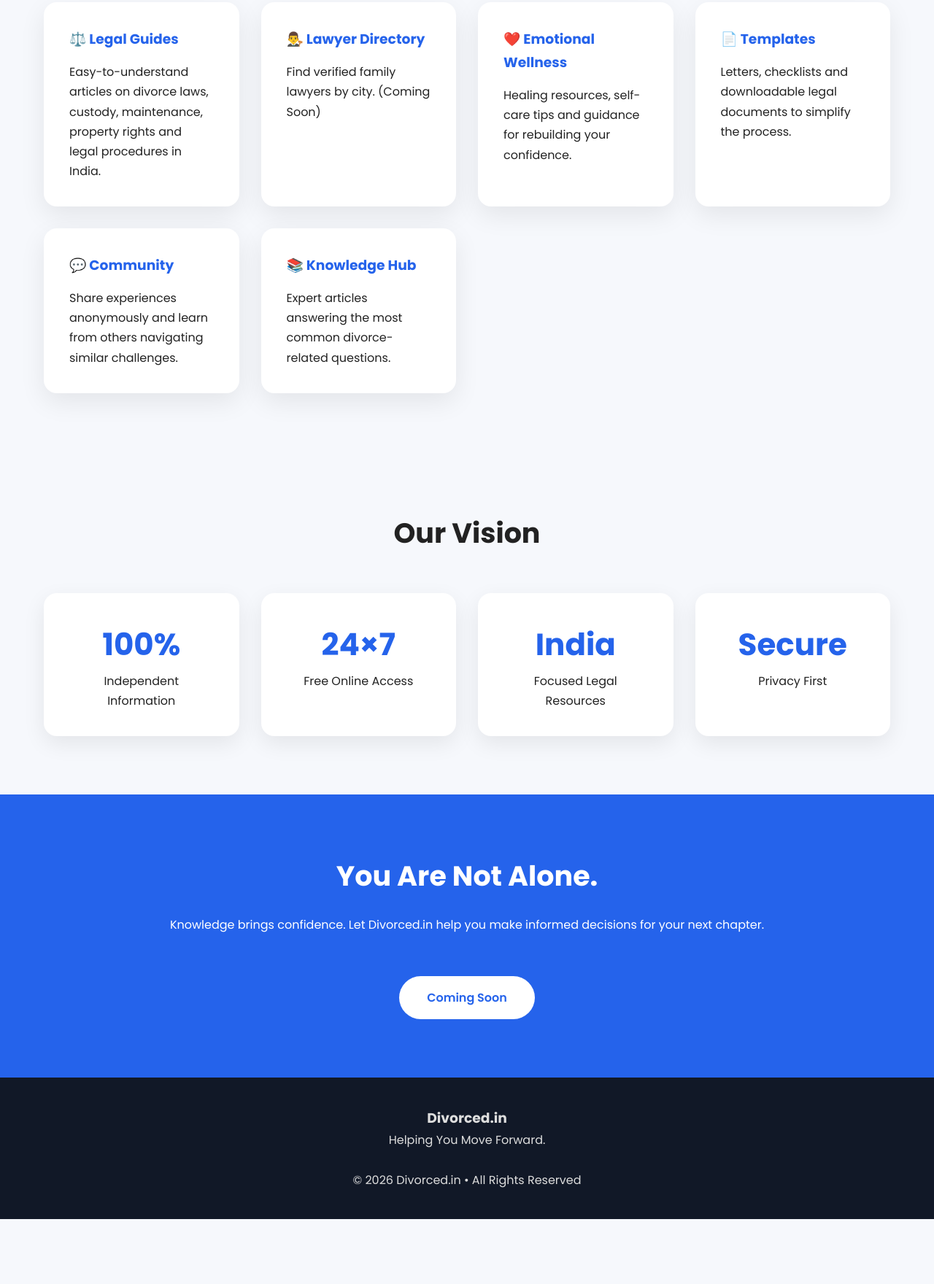
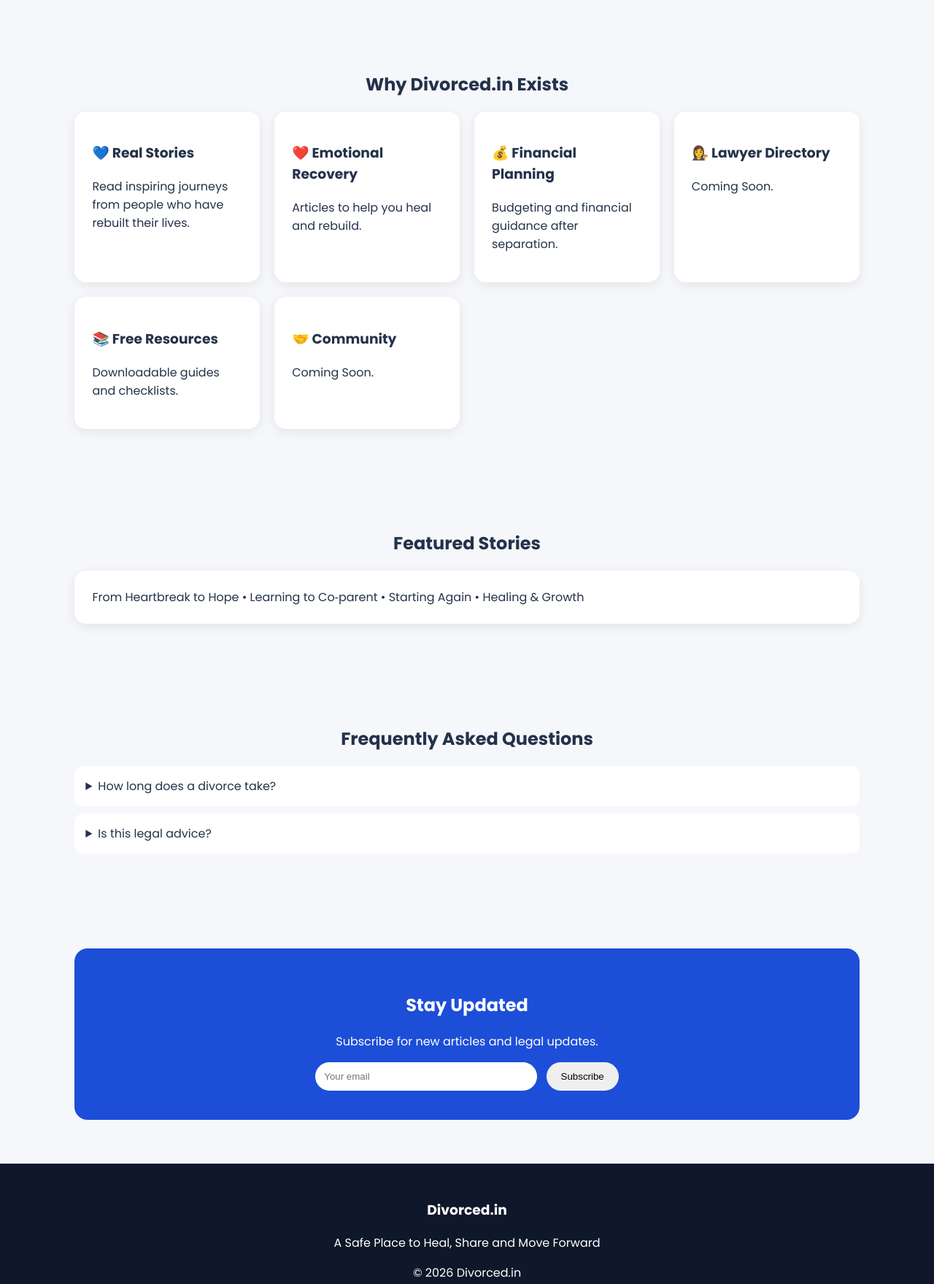
Before and after one commit to domaindragon007/Divorced.in, a plain HTML site: page index.html in a window 1280 px wide. Shown: the part 704-2464 px from the top of the page at 73% size. Before the commit the page ends 2375 px from the top, so only its background shows below. Drawn offline with Linux system fonts and the light colour scheme.

Commit message:
Update index.html

```diff
--- a/index.html
+++ b/index.html
@@ -3,262 +3,80 @@
 <head>
 <meta charset="UTF-8">
 <meta name="viewport" content="width=device-width, initial-scale=1.0">
-
-<title>Divorced.in | Helping You Move Forward</title>
-
+<title>Divorced.in | A Safe Place to Heal, Share and Move Forward</title>
+<meta name="description" content="A supportive community for life after divorce.">
+<link rel="preconnect" href="https://fonts.googleapis.com">
+<link rel="preconnect" href="https://fonts.gstatic.com" crossorigin>
 <link href="https://fonts.googleapis.com/css2?family=Poppins:wght@300;400;600;700&display=swap" rel="stylesheet">
-
 <style>
-
-*{
-margin:0;
-padding:0;
-box-sizing:border-box;
-font-family:Poppins,sans-serif;
-}
-
-body{
-background:#f6f8fc;
-color:#222;
-line-height:1.7;
-}
-
-.hero{
-background:linear-gradient(135deg,#1d4ed8,#2563eb,#60a5fa);
-color:white;
-padding:100px 20px;
-text-align:center;
-}
-
-.hero h1{
-font-size:64px;
-font-weight:700;
-}
-
-.hero p{
-font-size:22px;
-max-width:800px;
-margin:20px auto;
-opacity:.95;
-}
-
-.btn{
-display:inline-block;
-padding:16px 38px;
-background:white;
-color:#2563eb;
-font-weight:600;
-text-decoration:none;
-border-radius:40px;
-margin-top:30px;
-transition:.3s;
-}
-
-.btn:hover{
-transform:translateY(-4px);
-box-shadow:0 15px 30px rgba(0,0,0,.2);
-}
-
-.container{
-max-width:1200px;
-margin:auto;
-padding:80px 20px;
-}
-
-h2{
-text-align:center;
-font-size:38px;
-margin-bottom:50px;
-}
-
-.grid{
-display:grid;
-grid-template-columns:repeat(auto-fit,minmax(260px,1fr));
-gap:30px;
-}
-
-.card{
-background:white;
-padding:35px;
-border-radius:18px;
-box-shadow:0 12px 35px rgba(0,0,0,.08);
-transition:.3s;
-}
-
-.card:hover{
-transform:translateY(-8px);
-}
-
-.card h3{
-margin-bottom:15px;
-color:#2563eb;
-}
-
-.stats{
-display:grid;
-grid-template-columns:repeat(auto-fit,minmax(200px,1fr));
-gap:30px;
-text-align:center;
-}
-
-.stat{
-background:white;
-padding:35px;
-border-radius:18px;
-box-shadow:0 10px 30px rgba(0,0,0,.08);
-}
-
-.stat h1{
-font-size:42px;
-color:#2563eb;
-}
-
-.cta{
-background:#2563eb;
-color:white;
-text-align:center;
-padding:80px 20px;
-}
-
-.cta h2{
-margin-bottom:20px;
-color:white;
-}
-
-footer{
-background:#111827;
-color:#ddd;
-text-align:center;
-padding:40px;
-}
-
-@media(max-width:700px){
-
-.hero h1{
-font-size:42px;
-}
-
-.hero p{
-font-size:18px;
-}
-
-}
-
+body{margin:0;font-family:Poppins,sans-serif;background:#f5f7fb;color:#24324a}
+header{position:sticky;top:0;background:#fff;padding:16px 8%;display:flex;justify-content:space-between;align-items:center;box-shadow:0 2px 10px rgba(0,0,0,.08)}
+nav a{text-decoration:none;color:#234;margin-left:20px}
+.hero{background:linear-gradient(135deg,#2563eb,#1d4ed8);color:#fff;padding:90px 8%;text-align:center}
+.hero h1{font-size:48px;margin:0}
+.hero p{max-width:700px;margin:20px auto}
+.btn{display:inline-block;background:#fff;color:#2563eb;padding:14px 28px;border-radius:30px;text-decoration:none;font-weight:600}
+section{padding:60px 8%}
+h2{text-align:center}
+.grid{display:grid;grid-template-columns:repeat(auto-fit,minmax(230px,1fr));gap:20px}
+.card{background:#fff;padding:24px;border-radius:16px;box-shadow:0 4px 15px rgba(0,0,0,.08)}
+.faq details{background:#fff;margin:10px 0;padding:15px;border-radius:12px}
+.news{background:#1d4ed8;color:#fff;border-radius:18px;text-align:center;padding:40px}
+.news input{padding:12px;border-radius:25px;border:none;width:280px;max-width:90%}
+.news button{padding:12px 20px;border:none;border-radius:25px;margin-left:8px}
+footer{background:#0f172a;color:#fff;text-align:center;padding:30px}
 </style>
-
 </head>
-
 <body>
-
+<header><strong>Divorced.in</strong><nav><a href="#">Home</a><a href="#services">Services</a><a href="#faq">FAQ</a><a href="#contact">Contact</a></nav></header>
 <section class="hero">
-
-<h1>Divorced.in</h1>
-
-<p>
-Helping You Move Forward with trusted legal information,
-practical guidance and emotional support for every stage
-of the divorce journey.
-</p>
-
-<a href="#" class="btn">Explore Resources</a>
-
+<h1>You Are Not Alone.</h1>
+<p>Every divorce journey is different. Read real stories, find hope, and share your own journey with a compassionate community.</p>
+<a class="btn" href="#services">Read Real Stories</a>
 </section>
 
-<div class="container">
+<section>
+<h2>Our Mission</h2>
+<p style="max-width:800px;margin:auto;text-align:center;">
+Divorced.in is a compassionate community for people rebuilding their lives after divorce. We believe that sharing experiences, supporting one another, and offering hope can make even the hardest journeys feel less lonely.
+</p>
+</section>
 
-<h2>Everything You Need In One Place</h2>
+<section id="services">
+<h2>Why Divorced.in Exists</h2>
+<div class="grid">
+<div class="card"><h3>💙 Real Stories</h3><p>Read inspiring journeys from people who have rebuilt their lives.</p></div>
+<div class="card"><h3>❤️ Emotional Recovery</h3><p>Articles to help you heal and rebuild.</p></div>
+<div class="card"><h3>💰 Financial Planning</h3><p>Budgeting and financial guidance after separation.</p></div>
+<div class="card"><h3>👩‍⚖️ Lawyer Directory</h3><p>Coming Soon.</p></div>
+<div class="card"><h3>📚 Free Resources</h3><p>Downloadable guides and checklists.</p></div>
+<div class="card"><h3>🤝 Community</h3><p>Coming Soon.</p></div>
+</div>
+</section>
 
-<div class="grid">
+<section>
+<h2>Featured Stories</h2>
+<div class="card">From Heartbreak to Hope • Learning to Co‑parent • Starting Again • Healing & Growth</div>
+</section>
 
-<div class="card">
-<h3>⚖️ Legal Guides</h3>
-<p>Easy-to-understand articles on divorce laws, custody, maintenance, property rights and legal procedures in India.</p>
+<section id="faq" class="faq">
+<h2>Frequently Asked Questions</h2>
+<details><summary>How long does a divorce take?</summary><p>It depends on the facts of the case and the legal process.</p></details>
+<details><summary>Is this legal advice?</summary><p>No. This website provides educational information only.</p></details>
+</section>
+
+<section id="contact">
+<div class="news">
+<h2>Stay Updated</h2>
+<p>Subscribe for new articles and legal updates.</p>
+<input type="email" placeholder="Your email">
+<button>Subscribe</button>
 </div>
-
-<div class="card">
-<h3>👨‍⚖️ Lawyer Directory</h3>
-<p>Find verified family lawyers by city. (Coming Soon)</p>
-</div>
-
-<div class="card">
-<h3>❤️ Emotional Wellness</h3>
-<p>Healing resources, self-care tips and guidance for rebuilding your confidence.</p>
-</div>
-
-<div class="card">
-<h3>📄 Templates</h3>
-<p>Letters, checklists and downloadable legal documents to simplify the process.</p>
-</div>
-
-<div class="card">
-<h3>💬 Community</h3>
-<p>Share experiences anonymously and learn from others navigating similar challenges.</p>
-</div>
-
-<div class="card">
-<h3>📚 Knowledge Hub</h3>
-<p>Expert articles answering the most common divorce-related questions.</p>
-</div>
-
-</div>
-
-</div>
-
-<div class="container">
-
-<h2>Our Vision</h2>
-
-<div class="stats">
-
-<div class="stat">
-<h1>100%</h1>
-<p>Independent Information</p>
-</div>
-
-<div class="stat">
-<h1>24×7</h1>
-<p>Free Online Access</p>
-</div>
-
-<div class="stat">
-<h1>India</h1>
-<p>Focused Legal Resources</p>
-</div>
-
-<div class="stat">
-<h1>Secure</h1>
-<p>Privacy First</p>
-</div>
-
-</div>
-
-</div>
-
-<section class="cta">
-
-<h2>You Are Not Alone.</h2>
-
-<p>
-Knowledge brings confidence. Let Divorced.in help you make informed decisions for your next chapter.
-</p>
-
-<br>
-
-<a href="#" class="btn">Coming Soon</a>
-
 </section>
 
 <footer>
-
 <h3>Divorced.in</h3>
-
-<p>Helping You Move Forward.</p>
-
-<br>
-
-<p>© 2026 Divorced.in • All Rights Reserved</p>
-
+<p>A Safe Place to Heal, Share and Move Forward</p>
+<p>© 2026 Divorced.in</p>
 </footer>
-
-</body>
-</html>
+</body></html>
```
